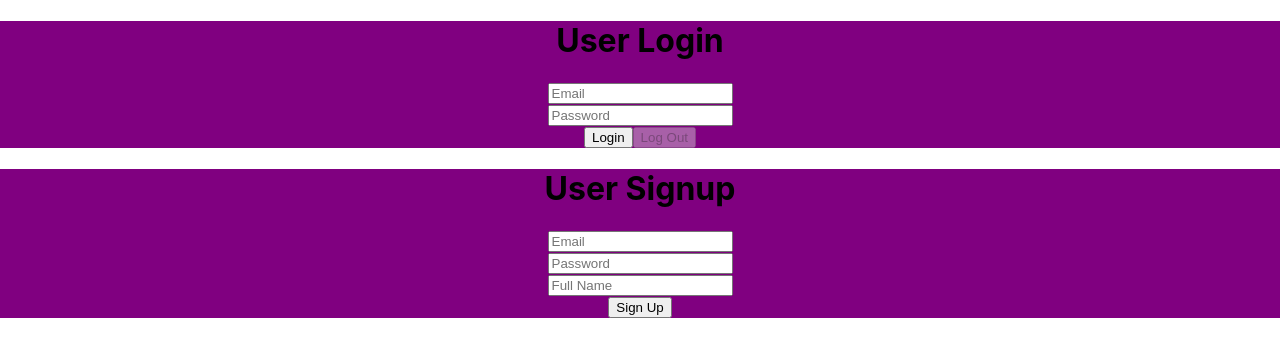
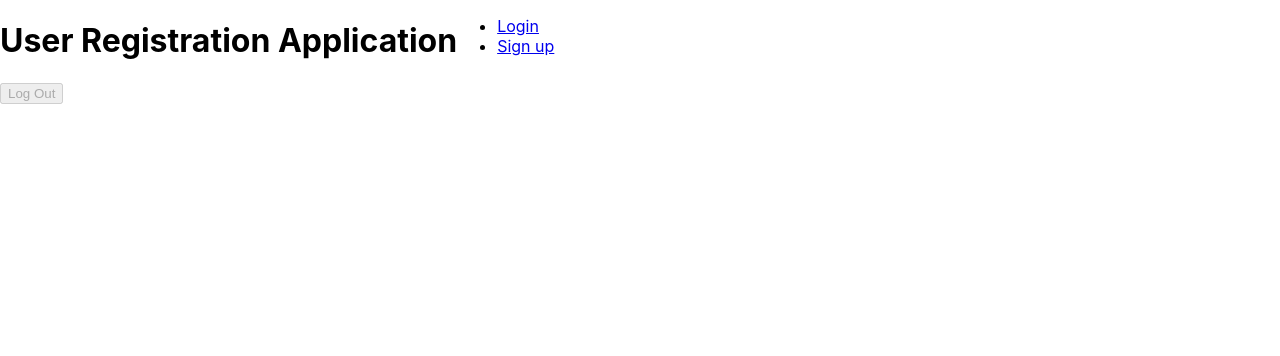
Before and after one commit to 181184muhammadRahim/user-registration-app, a React (Create React App) app: page / in a window 1280 px wide. Shown: the top 356 px of the page. Built offline with nearby package versions, Linux system fonts and the light colour scheme.

Commit message:
Routing feature implemented and log out added in common header

```diff
--- a/package.json
+++ b/package.json
@@ -10,6 +10,7 @@
     "react": "^18.2.0",
     "react-dom": "^18.2.0",
     "react-redux": "^8.0.2",
+    "react-router-dom": "^6.3.0",
     "react-scripts": "5.0.1",
     "web-vitals": "^2.1.4"
   },
--- a/src/App.js
+++ b/src/App.js
@@ -1,11 +1,37 @@
 import Login from "./Login.jsx"
 import SignUp from "./Signup.jsx";
+import { useSelector,useDispatch } from "react-redux";
+import { BrowserRouter as Router, Routes, Route, Link } from "react-router-dom";
+import {logoutUser} from "./registrationSlice"
 function App() {
+  const loginListener=useSelector((state)=>state.registration.current_user);
+  const dispatch=useDispatch();
   return (
-    <div>
-       <Login/>
-       <SignUp/>
-    </div>
+    <Router>
+      <div>
+        <div style={{display:"flex"}}>
+          <h1> User Registration Application</h1>
+          <ul>
+            <li>
+            <Link to="/Login">Login  </Link>
+            </li>
+            <li>
+              <Link to="/Signup">Sign up</Link>
+              </li>
+          </ul>
+          </div>
+          {
+                loginListener==="" ? <button disabled>Log Out</button>:
+                <button onClick={()=>{
+                    dispatch(logoutUser())
+                }}>Log Out</button>
+          }
+        <Routes>
+          <Route exact path="/Login" element={<Login />}></Route>
+          <Route exact path="/Signup" element={<SignUp />}></Route>
+        </Routes>
+      </div>
+    </Router>
   );
 }
 
--- a/src/Login.jsx
+++ b/src/Login.jsx
@@ -1,7 +1,7 @@
 import React, { useState,useEffect } from "react";
 import { useSelector,useDispatch } from "react-redux/es/exports";
 
-import { loginUser,logoutUser } from "./registrationSlice";
+import {loginUser} from "./registrationSlice";
 const Login=()=>{
     const loginListener=useSelector((state)=>state.registration.current_user);
     const dispatch=useDispatch();
@@ -29,12 +29,6 @@ const Login=()=>{
                     alert("Please fill all fields")
                 }
             }}>Login</button>
-            {
-                loginListener==="" ? <button disabled>Log Out</button>:
-                <button onClick={()=>{
-                    dispatch(logoutUser())
-                }}>Log Out</button>
-            }
         </div>
     )
 }
```
Also changed, not shown: 1 other file (tests, documents, lock files or other folders).
